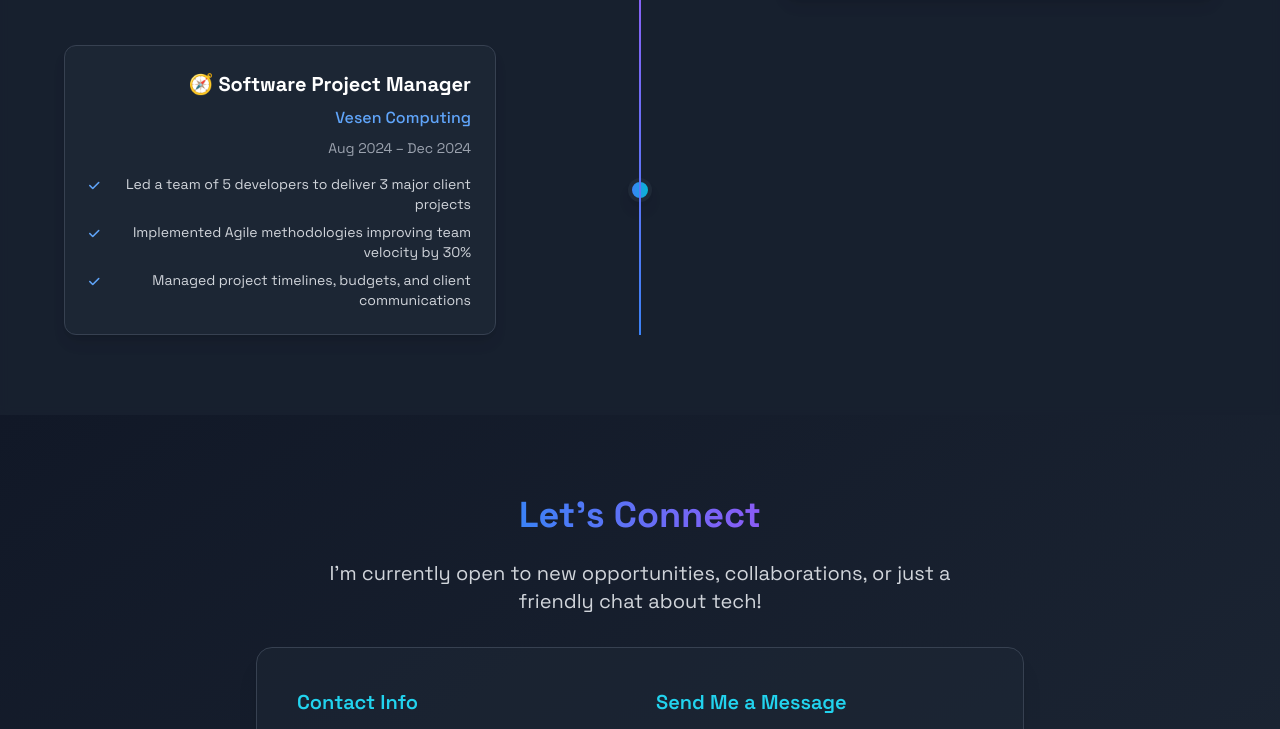
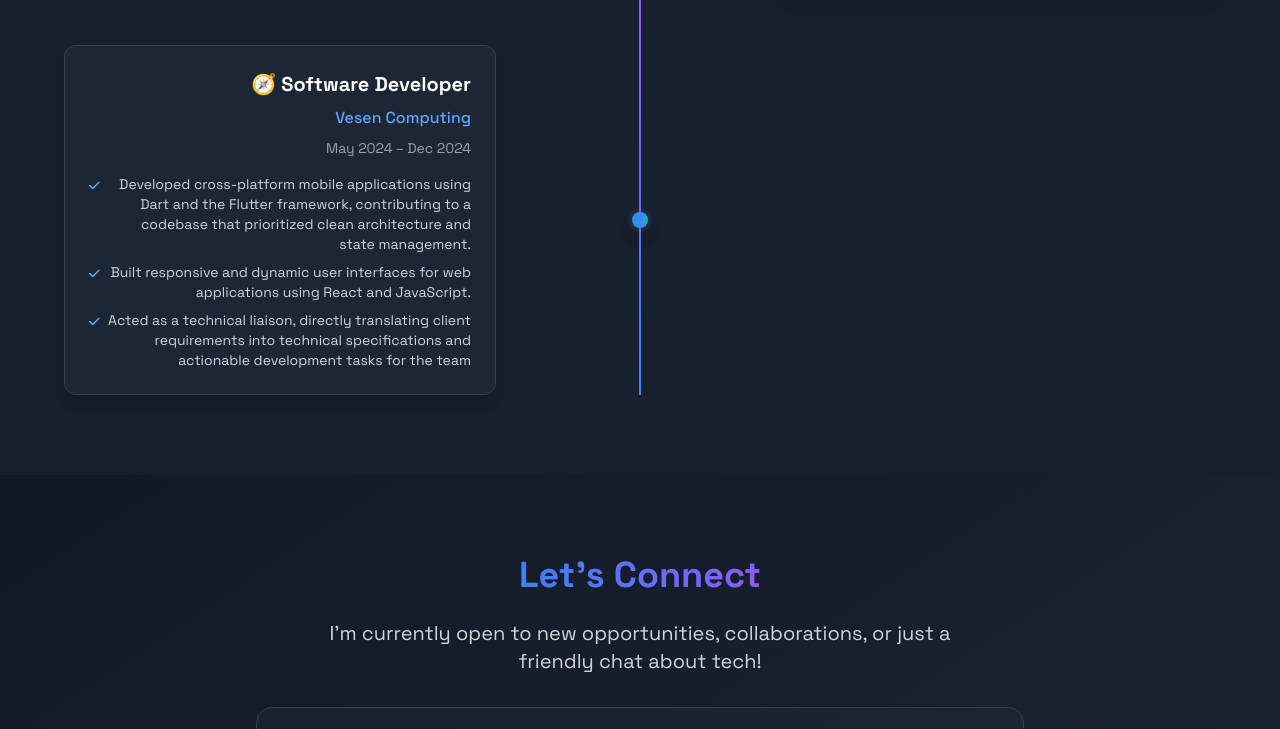
Before and after one commit to princessdebra/myPortfolio, a plain HTML site: page index.html in a window 1280 px wide. Shown: the part 4095-4824 px from the top of the page. Drawn offline with nearby package versions, Linux system fonts and the light colour scheme.

Commit message:
Update index.html

```diff
--- a/index.html
+++ b/index.html
@@ -534,21 +534,23 @@
           <div class="flex flex-col md:flex-row items-center justify-between">
             <div class="md:w-5/12 mb-6 md:mb-0 md:pr-12 text-right">
               <div class="bg-gray-800/80 border border-gray-700 rounded-xl p-6 shadow-lg">
-                <h3 class="text-xl font-bold text-white mb-2">🧭 Software Project Manager</h3>
+                <h3 class="text-xl font-bold text-white mb-2">🧭 Software Developer</h3>
                 <p class="text-blue-400 font-medium mb-2">Vesen Computing</p>
-                <p class="text-gray-400 text-sm mb-4">Aug 2024 – Dec 2024</p>
+                <p class="text-gray-400 text-sm mb-4">May 2024 – Dec 2024</p>
                 <ul class="text-gray-300 text-sm space-y-2">
                   <li class="flex items-start">
                     <i class="fas fa-check text-blue-400 mt-1 mr-2 text-xs"></i>
-                    Led a team of 5 developers to deliver 3 major client projects
+                    Developed cross-platform mobile applications using Dart and the Flutter framework, contributing to a codebase that prioritized
+clean architecture and state management.
                   </li>
                   <li class="flex items-start">
                     <i class="fas fa-check text-blue-400 mt-1 mr-2 text-xs"></i>
-                    Implemented Agile methodologies improving team velocity by 30%
+                    Built responsive and dynamic user interfaces for web applications using React and JavaScript.
                   </li>
                   <li class="flex items-start">
                     <i class="fas fa-check text-blue-400 mt-1 mr-2 text-xs"></i>
-                    Managed project timelines, budgets, and client communications
+                    Acted as a technical liaison, directly translating client requirements into technical specifications and actionable development tasks
+for the team
                   </li>
                 </ul>
               </div>
```
